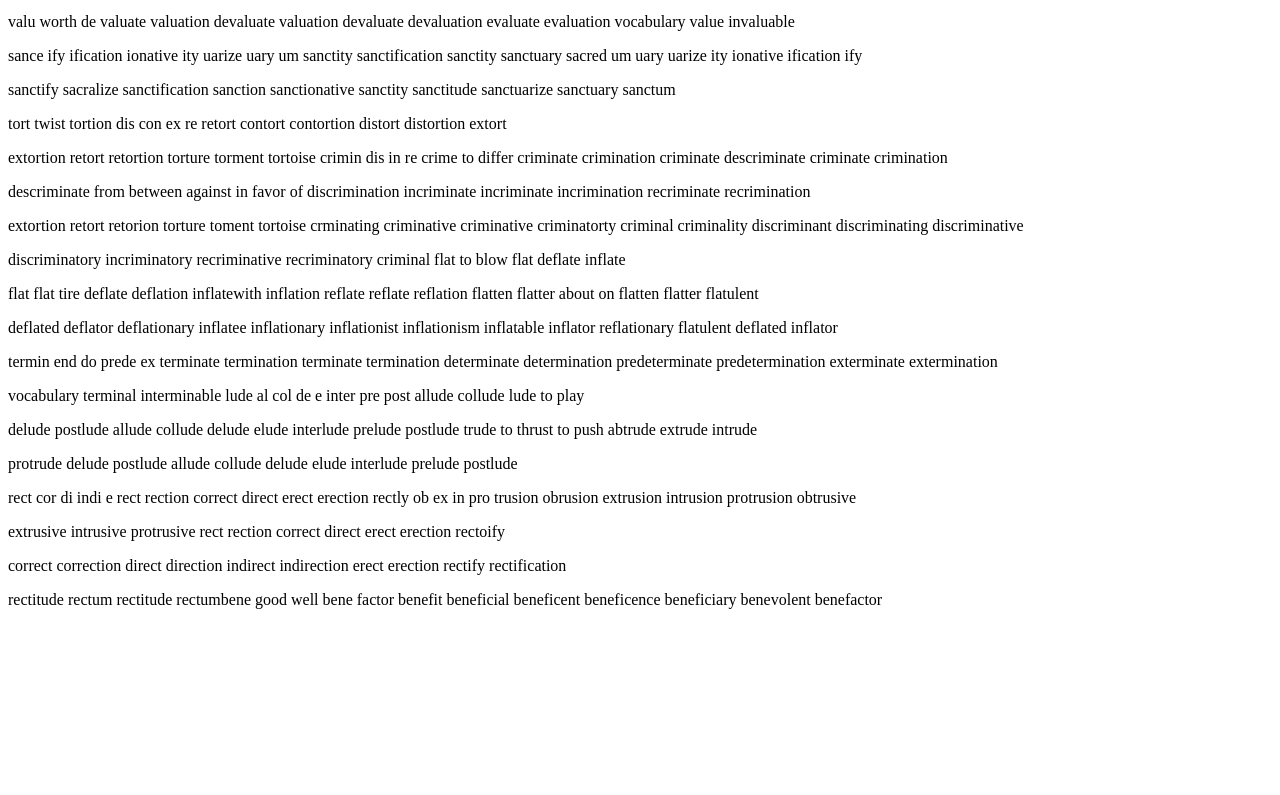
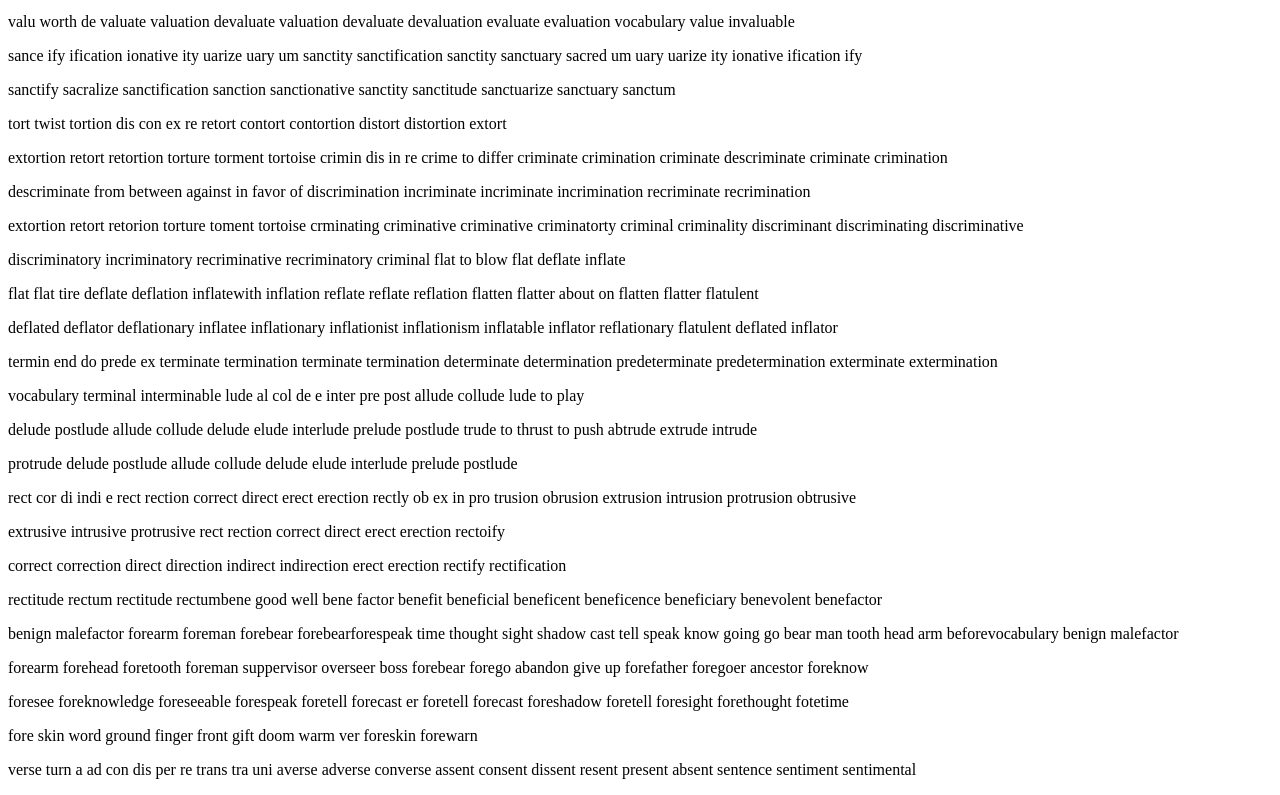
Before and after one commit to pann710/20210815, a plain HTML site: page index.html in a window 1280 px wide. Shown: the part 435-1230 px from the top of the page. Before the commit the page ends 1060 px from the top, so only its background shows below. Drawn offline with Linux system fonts and the light colour scheme.

Commit message:
Update index.html

```diff
--- a/index.html
+++ b/index.html
@@ -34,11 +34,11 @@
    <p>extrusive intrusive protrusive rect  rection correct direct erect erection rectoify</p>
    <p>correct correction direct direction indirect indirection erect erection rectify rectification</p>
      <p>rectitude rectum rectitude rectumbene good well bene factor benefit beneficial beneficent beneficence beneficiary benevolent benefactor</p>
-   <p></p>
-   <p></p>
-     <p></p>
-   <p></p>
-   <p></p>
+   <p>benign malefactor forearm foreman forebear forebearforespeak time thought sight shadow cast tell speak know going go bear man tooth head arm beforevocabulary benign malefactor </p>
+   <p>forearm forehead foretooth foreman suppervisor overseer boss forebear forego abandon give up forefather foregoer ancestor  foreknow</p>
+     <p> foresee foreknowledge foreseeable forespeak foretell forecast er foretell forecast foreshadow foretell foresight forethought fotetime</p>
+   <p>fore skin word ground finger front gift doom warm ver foreskin forewarn </p>
+   <p>verse turn a ad con dis per re trans tra uni averse adverse converse assent consent dissent resent present absent sentence sentiment sentimental </p>
 
 
 
```
